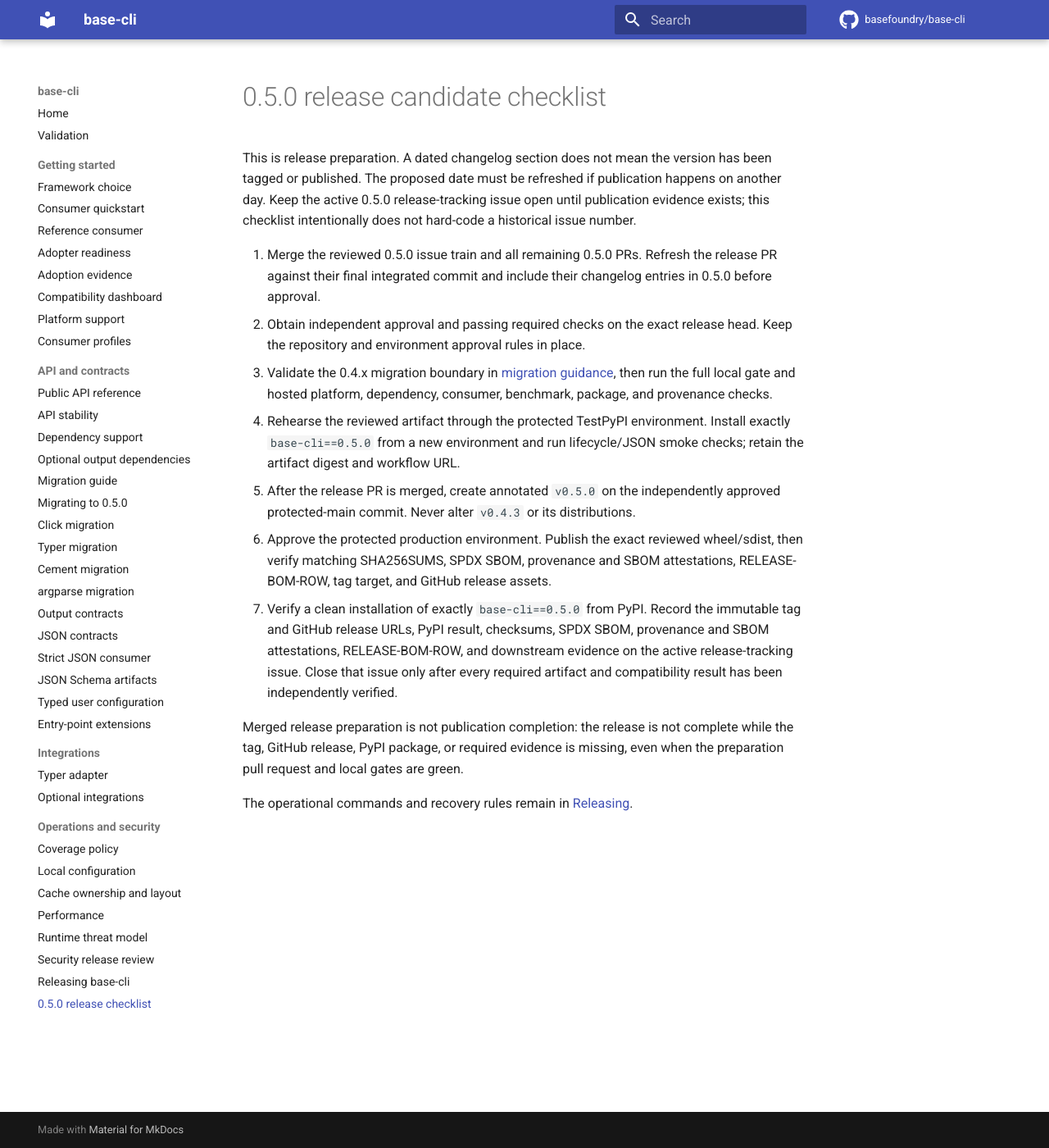
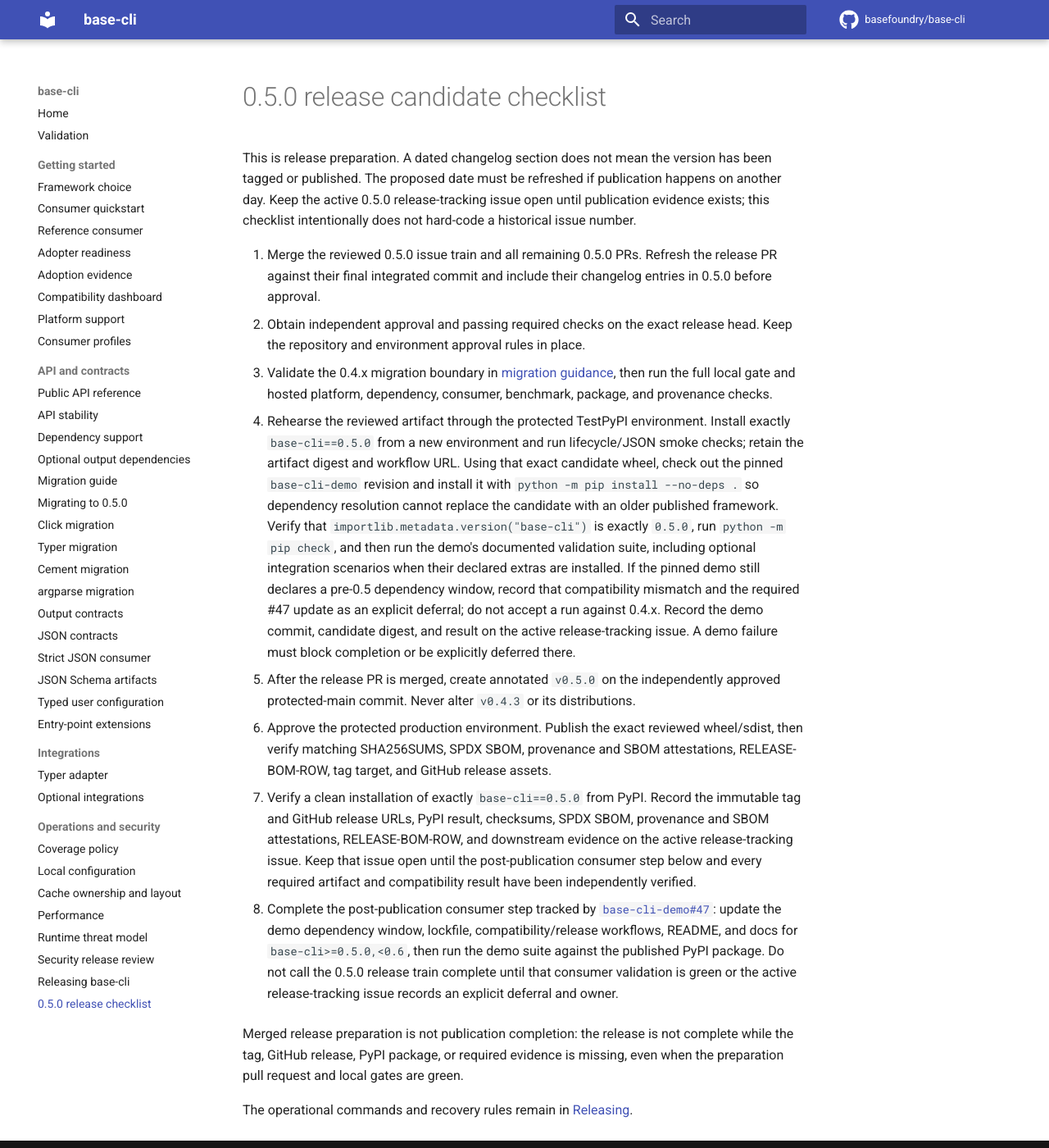
Before and after one commit to basefoundry/base-cli, an MkDocs documentation site: the page built from docs/release-0.5.0-checklist.md, in a window 1280 px wide and 1400 px high. Shown: the whole window at 82% size. Built offline with MkDocs 1.6.1 and Material for MkDocs 9.7.7, drawn with Linux system fonts in a browser that asks for light colours; comment, search, counter and statistics services are not loaded.

Commit message:
docs: add demo validation to the 0.5 release checklist (#439)
Fixes #434. Stacked on #432. Adds exact-candidate base-cli-demo
validation and the post-publication demo #47 sequence. Validation:
scripts/validate_docs.py.

```diff
--- a/docs/release-0.5.0-checklist.md
+++ b/docs/release-0.5.0-checklist.md
@@ -16,7 +16,18 @@ historical issue number.
    benchmark, package, and provenance checks.
 4. Rehearse the reviewed artifact through the protected TestPyPI environment.
    Install exactly `base-cli==0.5.0` from a new environment and run lifecycle/JSON
-   smoke checks; retain the artifact digest and workflow URL.
+   smoke checks; retain the artifact digest and workflow URL. Using that exact
+   candidate wheel, check out the pinned `base-cli-demo` revision and install
+   it with `python -m pip install --no-deps .` so dependency resolution cannot
+   replace the candidate with an older published framework. Verify that
+   `importlib.metadata.version("base-cli")` is exactly `0.5.0`, run
+   `python -m pip check`, and then run the demo's documented validation suite,
+   including optional integration scenarios when their declared extras are
+   installed. If the pinned demo still declares a pre-0.5 dependency window,
+   record that compatibility mismatch and the required #47 update as an
+   explicit deferral; do not accept a run against 0.4.x. Record the demo
+   commit, candidate digest, and result on the active release-tracking issue.
+   A demo failure must block completion or be explicitly deferred there.
 5. After the release PR is merged, create annotated `v0.5.0` on the independently
    approved protected-main commit. Never alter `v0.4.3` or its distributions.
 6. Approve the protected production environment. Publish the exact reviewed
@@ -25,8 +36,17 @@ historical issue number.
 7. Verify a clean installation of exactly `base-cli==0.5.0` from PyPI. Record the
    immutable tag and GitHub release URLs, PyPI result, checksums, SPDX SBOM,
    provenance and SBOM attestations, RELEASE-BOM-ROW, and downstream evidence
-   on the active release-tracking issue. Close that issue only after every
-   required artifact and compatibility result has been independently verified.
+   on the active release-tracking issue. Keep that issue open until the
+   post-publication consumer step below and every required artifact and
+   compatibility result have been independently verified.
+
+8. Complete the post-publication consumer step tracked by
+   [`base-cli-demo#47`](https://github.com/basefoundry/base-cli-demo/issues/47):
+   update the demo dependency window, lockfile, compatibility/release
+   workflows, README, and docs for `base-cli>=0.5.0,<0.6`, then run the demo
+   suite against the published PyPI package. Do not call the 0.5.0 release
+   train complete until that consumer validation is green or the active
+   release-tracking issue records an explicit deferral and owner.
 
 Merged release preparation is not publication completion: the release is not
 complete while the tag, GitHub release, PyPI package, or required evidence is
```
